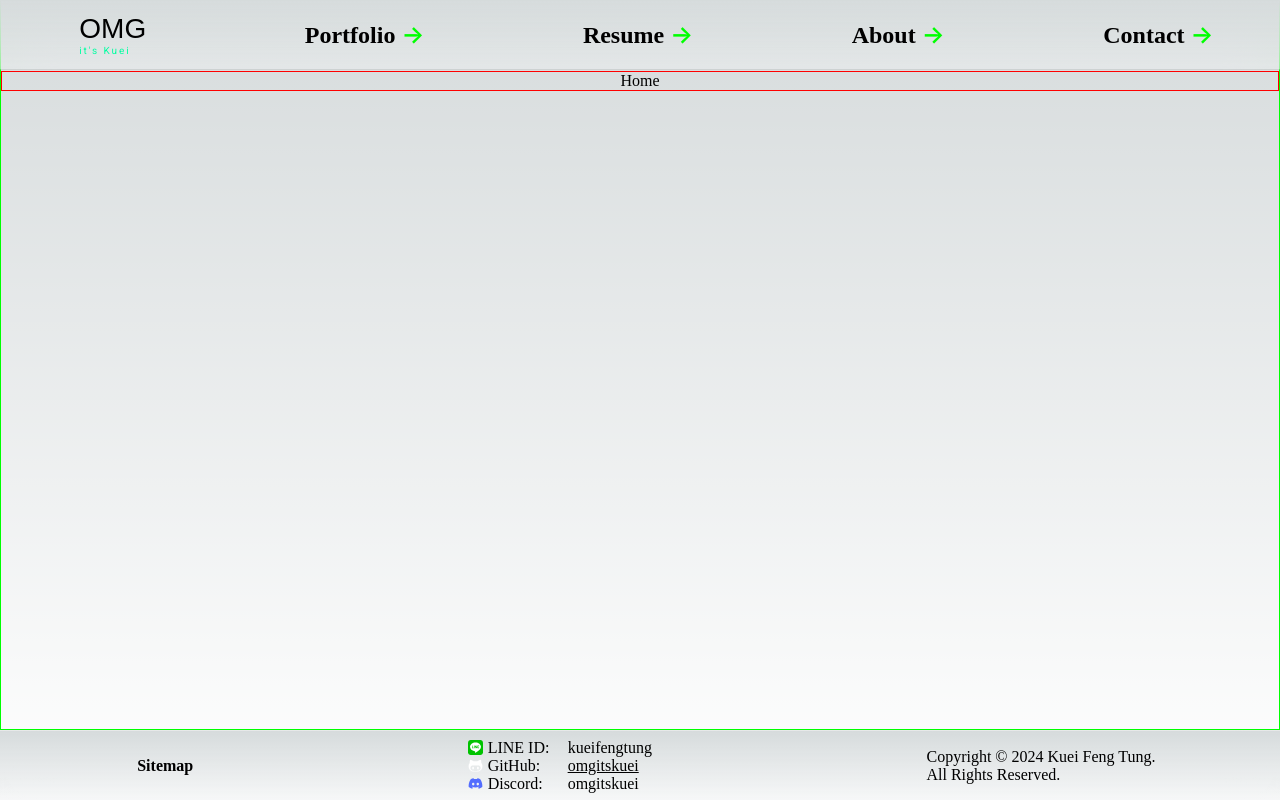
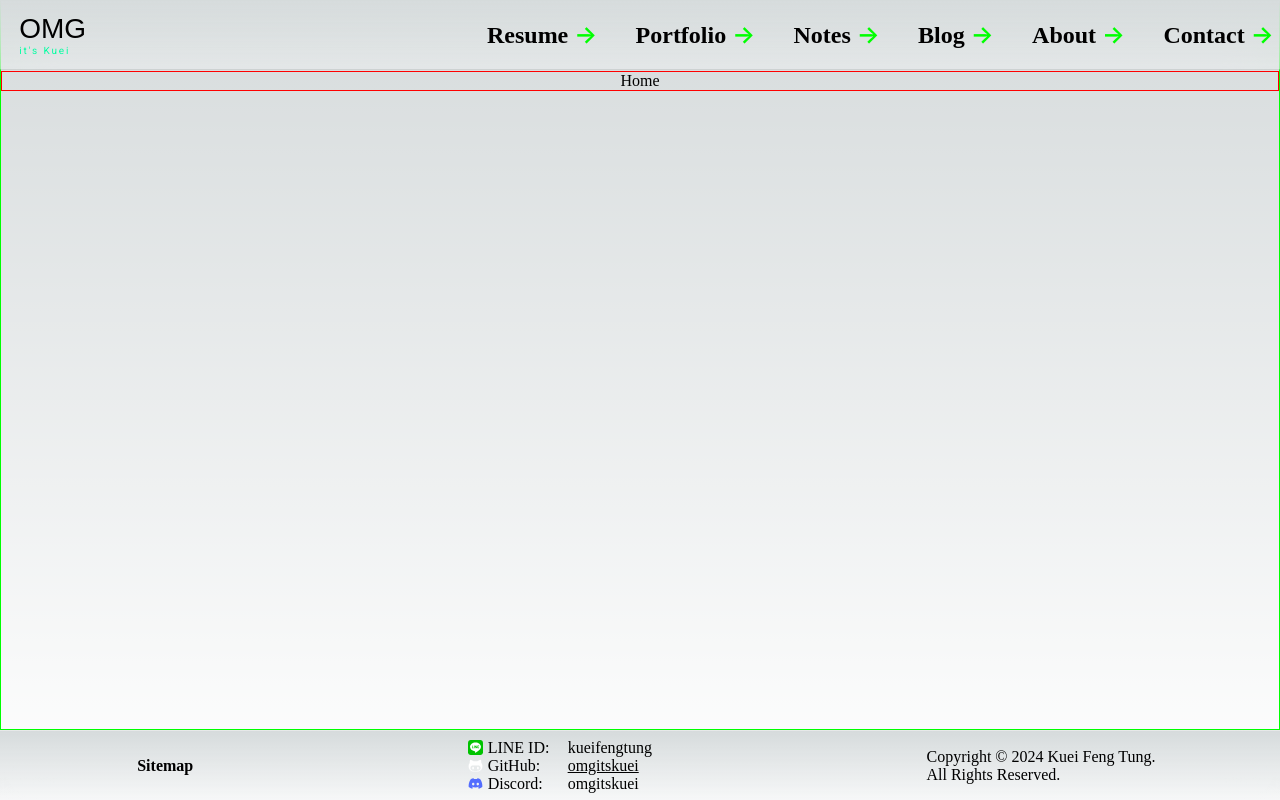
Before and after one commit to omgitskuei/omgitskuei.com, a Next.js app: page / in a window 1280 px wide. Built offline with nearby package versions, Linux system fonts and the light colour scheme; a web font is replaced by a local one.

Commit message:
Navbar update

```diff
--- a/app/layout.tsx
+++ b/app/layout.tsx
@@ -43,14 +43,25 @@ export default function RootLayout({
                             it's Kuei
                         </div>
                     </Link>
+                    <div style={{ display: "flex", }}>
+                        <Link href="/resume">
+                            <h2>
+                                Resume <span className={inter.className}>-&gt;</span>
+                            </h2>
+                        </Link>
                         <Link href="/portfolio">
                             <h2>
                                 Portfolio <span className={inter.className}>-&gt;</span>
                             </h2>
                         </Link>
-                    <Link href="/resume">
+                        <Link href="/notes">
                             <h2>
-                            Resume <span className={inter.className}>-&gt;</span>
+                                Notes <span className={inter.className}>-&gt;</span>
+                            </h2>
+                        </Link>
+                        <Link href="/blog">
+                            <h2>
+                                Blog <span className={inter.className}>-&gt;</span>
                             </h2>
                         </Link>
                         <Link href="/about">
@@ -63,6 +74,7 @@ export default function RootLayout({
                                 Contact <span className={inter.className}>-&gt;</span>
                             </h2>
                         </Link>
+                    </div>
                 </nav>
                 <main className={styles.main}>
                     <section style={{
--- a/app/page.module.css
+++ b/app/page.module.css
@@ -34,7 +34,7 @@
     .navbar {
         display: flex;
         flex-direction: row;
-        justify-content: space-around;
+        justify-content: space-between;
         align-items: center;
         position: fixed;
         width: 101%;
```
Lines whose indentation alone changed are shown as unchanged.
